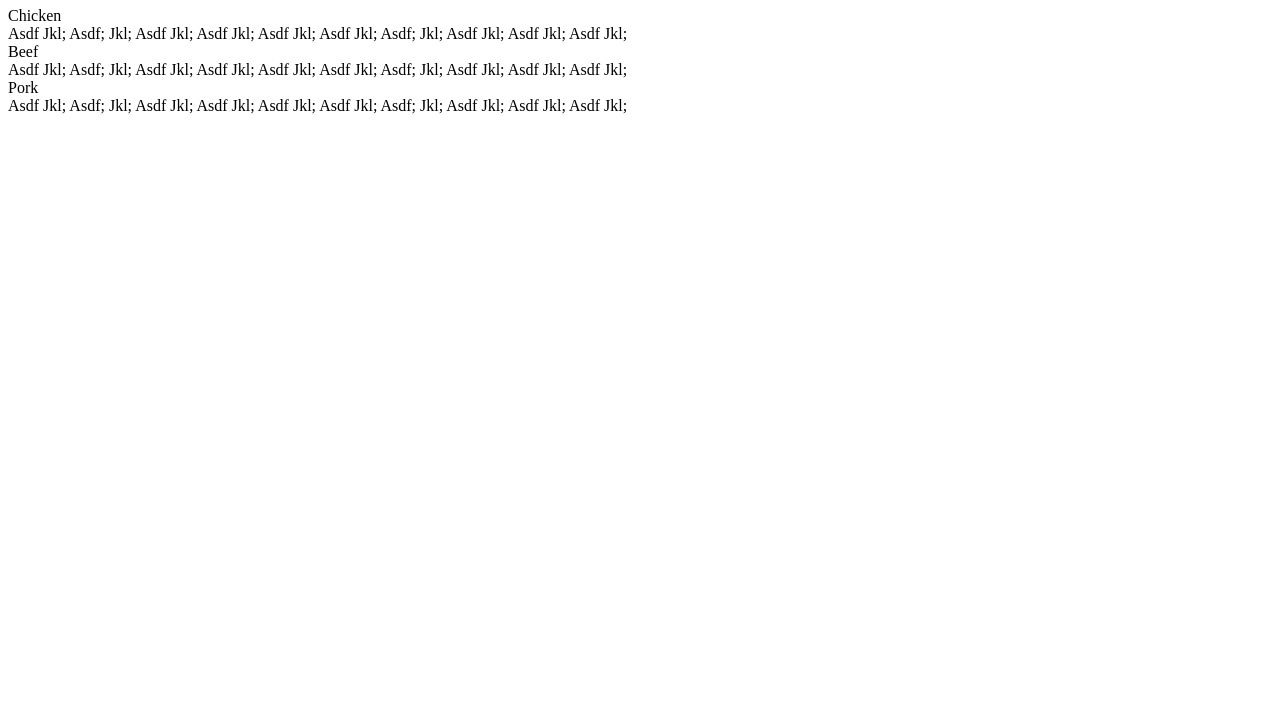
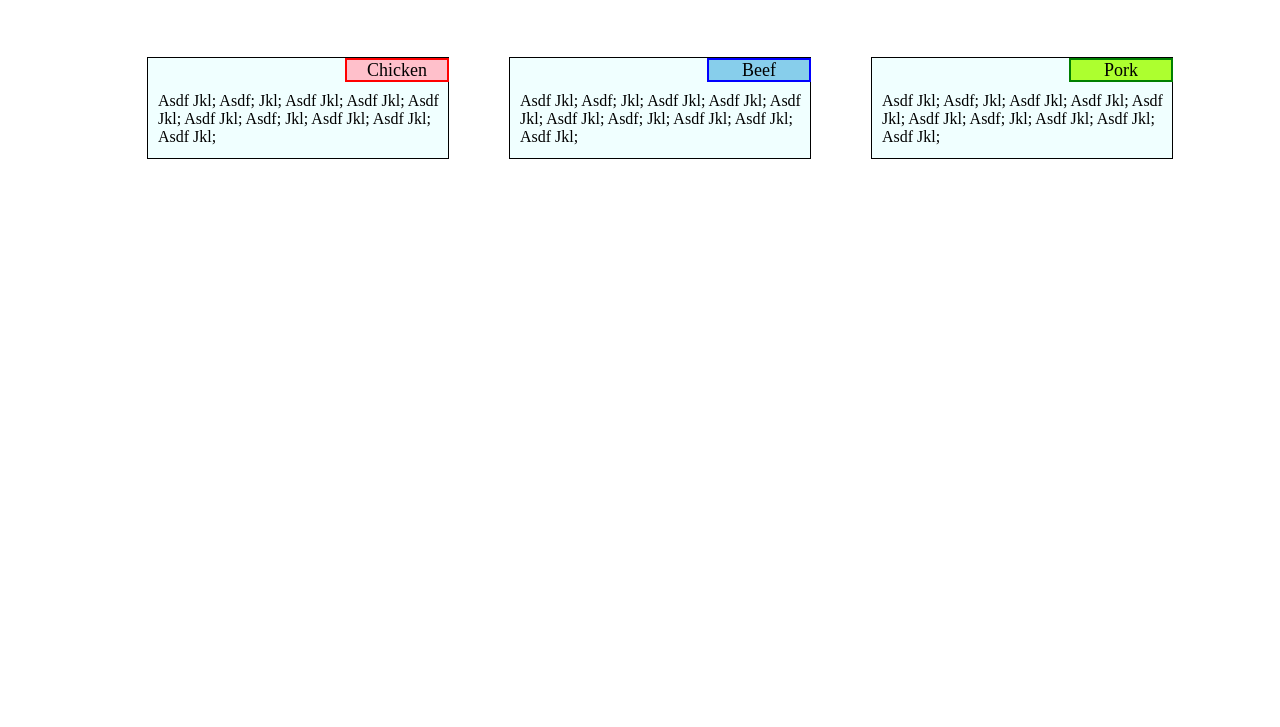
Before and after one commit to a-chickennugget/chicken-nugget-repository, a plain HTML site: page module2_solution/index.html in a window 1280 px wide. Shown: the part 73-800 px from the top of the page. Drawn offline with Linux system fonts and the light colour scheme; files that its build step writes are made by us from their sources; the site is published under a folder, as on GitHub Pages, so addresses that start at the root find nothing.

Commit message:
Update index.html

```diff
--- a/module2_solution/index.html
+++ b/module2_solution/index.html
@@ -2,7 +2,7 @@
 <html>
 
     <head>
-        <link href="/chicken-nugget-repository/module2_solution/css/style.css" rel="stylesheet" type="text/css" media="all">
+        <link href="module2_solution/css/style.css" rel="stylesheet" type="text/css" media="all">
     </head>
 
     <body>
```
